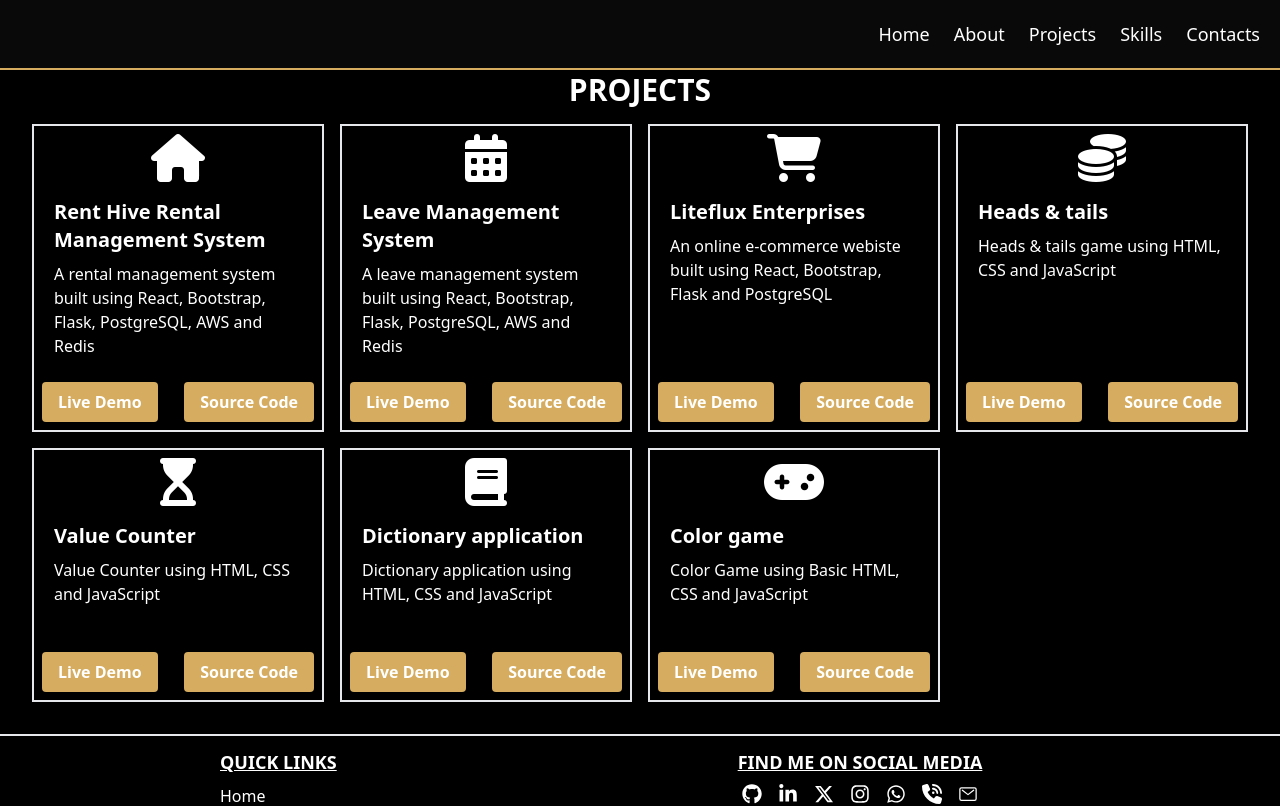
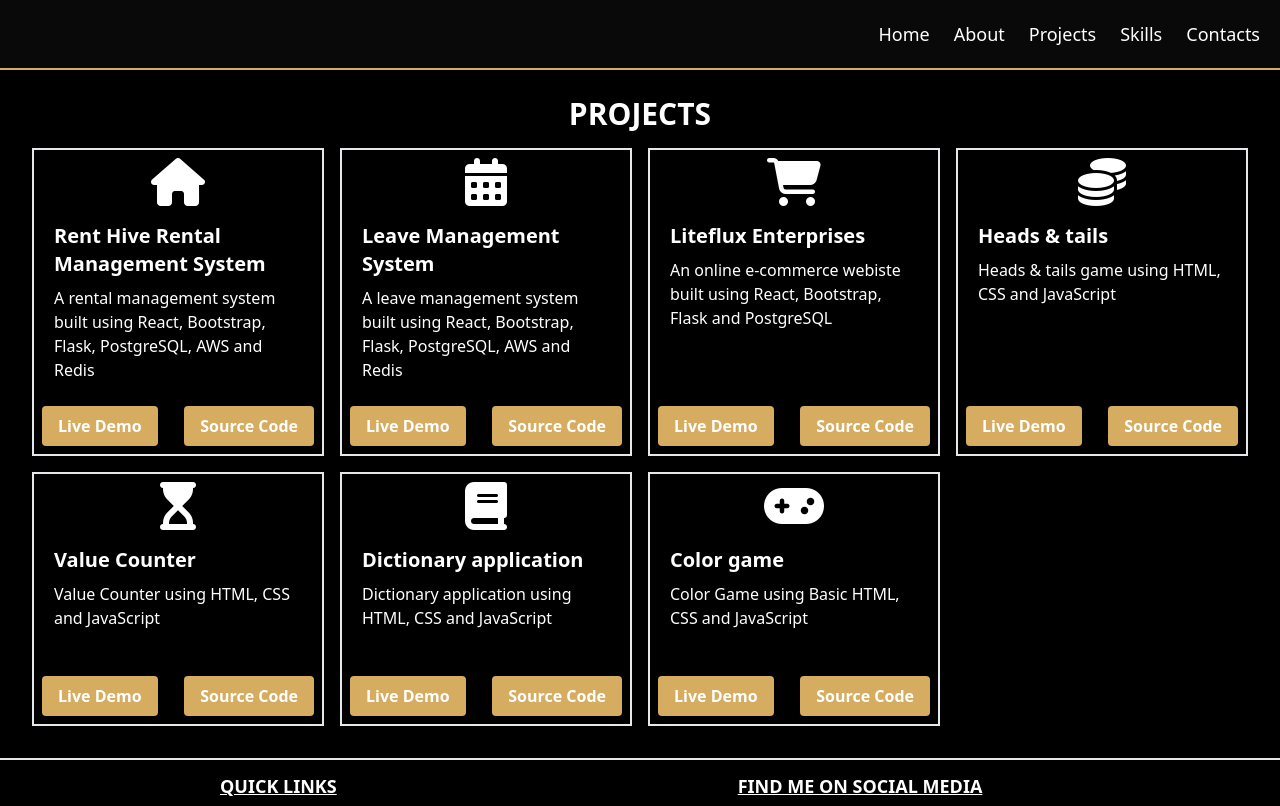
Before and after one commit to Ndungu-Muigai/new-portfolio, a React (Create React App) app: page /projects in a window 1280 px wide. Shown: the top 806 px of the page. Built offline with nearby package versions, Linux system fonts and the light colour scheme; a web font is replaced by a local one.

Commit message:
Changed the margin top of the projects header

```diff
--- a/src/Pages/Projects.js
+++ b/src/Pages/Projects.js
@@ -28,7 +28,7 @@ const Projects = () =>
     return (
         <>
             <Navbar/>
-            <div className="p-4 mt-14">
+            <div className="p-4 mt-20">
                 <h1 className="text-3xl font-bold mb-2">Projects</h1>
                 <div className="grid md:grid-cols-2 lg:grid-cols-4 m-2">
                     {projectsMap}
```
